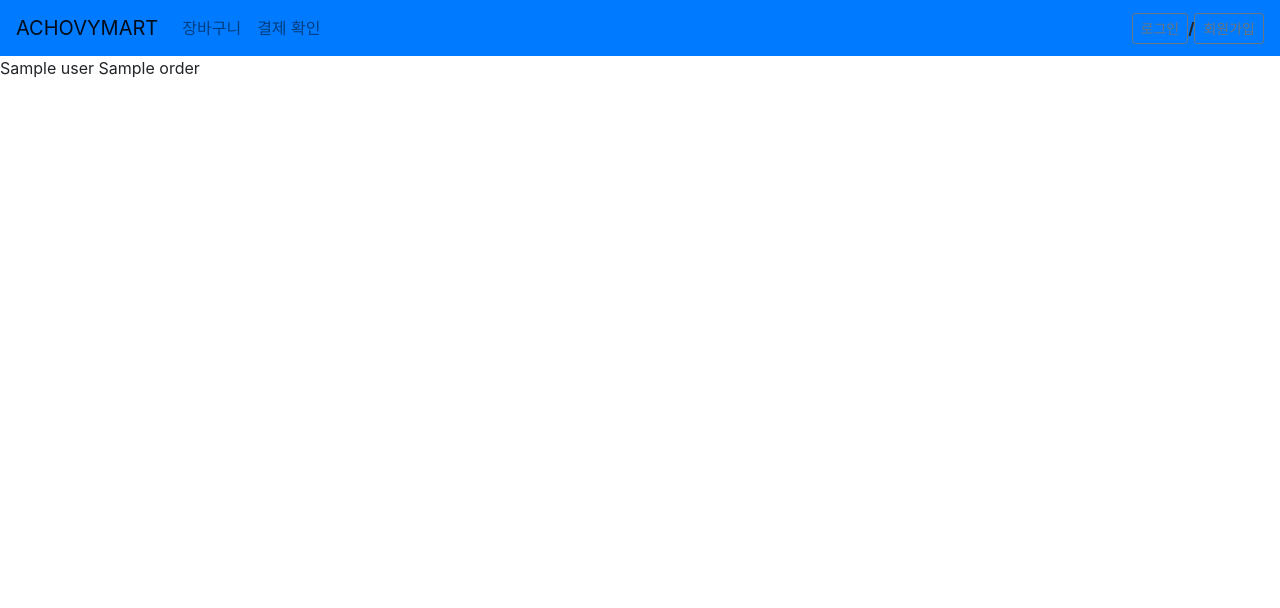
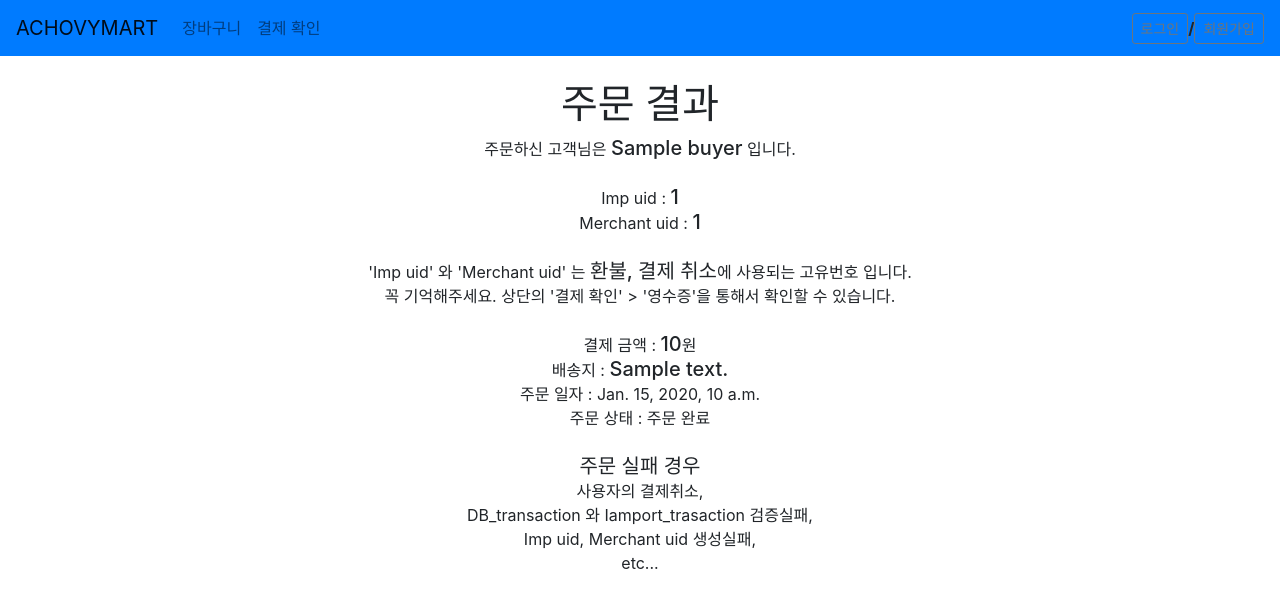
Before and after one commit to Donkey-1028/ANCHOVYMART, a Django app: template order/templates/order/order_created.html in a window 1280 px wide. Shown: the top 608 px of the page. Run offline with Django 3.2, Linux system fonts and the light colour scheme; the template is opened without the code that fills it: most values are stand-ins (such as "Sample title", 1, 10 or a date in 2020); some libraries are stand-ins or nearby versions.

Commit message:
'IHopeLast'

```diff
--- a/accounts/forms.py
+++ b/accounts/forms.py
@@ -1,6 +1,8 @@
 from django import forms
 from django.contrib.auth.models import User
 from django.contrib.auth.forms import AuthenticationForm
+
+from allauth.account.forms import SignupForm
 
 
 
--- a/order/templates/order/order_created.html
+++ b/order/templates/order/order_created.html
@@ -4,7 +4,32 @@
 {% endblock %}
 
 {% block content %}
-{{ order.user }}
-{{ order }}
+<div style="text-align:center;">
+    <br/>
+    <h1 >주문 결과</h1>
+    주문하신 고객님은 <h5 style="display:inline;">{{ order.buyer }}</h5> 입니다.<br/><br/>
+    Imp uid : <h5 style="display:inline;">{{ order.OrderTransaction.all.0.imp_uid }}</h5><br/>
+    Merchant uid : <h5 style="display:inline;">{{ order.OrderTransaction.all.0.merchant_uid }}</h5><br/><br/>
+    'Imp uid' 와 'Merchant uid' 는 <h5 style="display:inline;">환불, 결제 취소</h5>에 사용되는 고유번호 입니다.<br/>
+    꼭 기억해주세요. 상단의 '결제 확인' > '영수증'을 통해서 확인할 수 있습니다.<br/><br/>
+    결제 금액 : <h5 style="display:inline;">{{ order.price }}</h5>원 <br/>
+    배송지 : <h5 style="display:inline;">{{ order.address }}</h5><br/>
+    주문 일자 : {{ order.created }} <br/>
+    {% if order.status %}
+    주문 상태 : 주문 완료 <br/><br/>
+    {% else %}
+    주문 상태 : 주문 실패 <br/><br/>
+    {% endif %}
+
+    <h5 style="display:inline;">주문 실패 경우</h5><br/>
+    사용자의 결제취소, <br/>
+    DB_transaction 와 Iamport_trasaction 검증실패, <br/>
+    Imp uid, Merchant uid 생성실패, <br/>
+    etc...
+
+
+
+</div>
+
 
 {% endblock %}
--- a/shop/models.py
+++ b/shop/models.py
@@ -59,4 +59,10 @@ class Product(models.Model):
     def get_absolute_url(self):
         return reverse('shop:product_detail', args=[self.id, self.slug])
 
+    def check_amount(self):
+        """상품의 재고를 확인할 때 재고가 없을 경우 available 필드를 false로 돌려서
+        판매를 중단하게 만드는 함수"""
+        if self.amount is 0:
+            self.available = False
+            self.save()
 # Create your models here.
```
Also changed, not shown: cart/models.py (+3 -4 lines), cart/templates/cart/cart_detail.html (+10 -2 lines), cart/views.py (+12 -1 lines), order/models.py (+17 -8 lines), order/views.py (+8 -8 lines), shop/templates/shop/product_detail.html (+5 -4 lines), order/migrations/0011_auto_20191218_1229.py (added).
